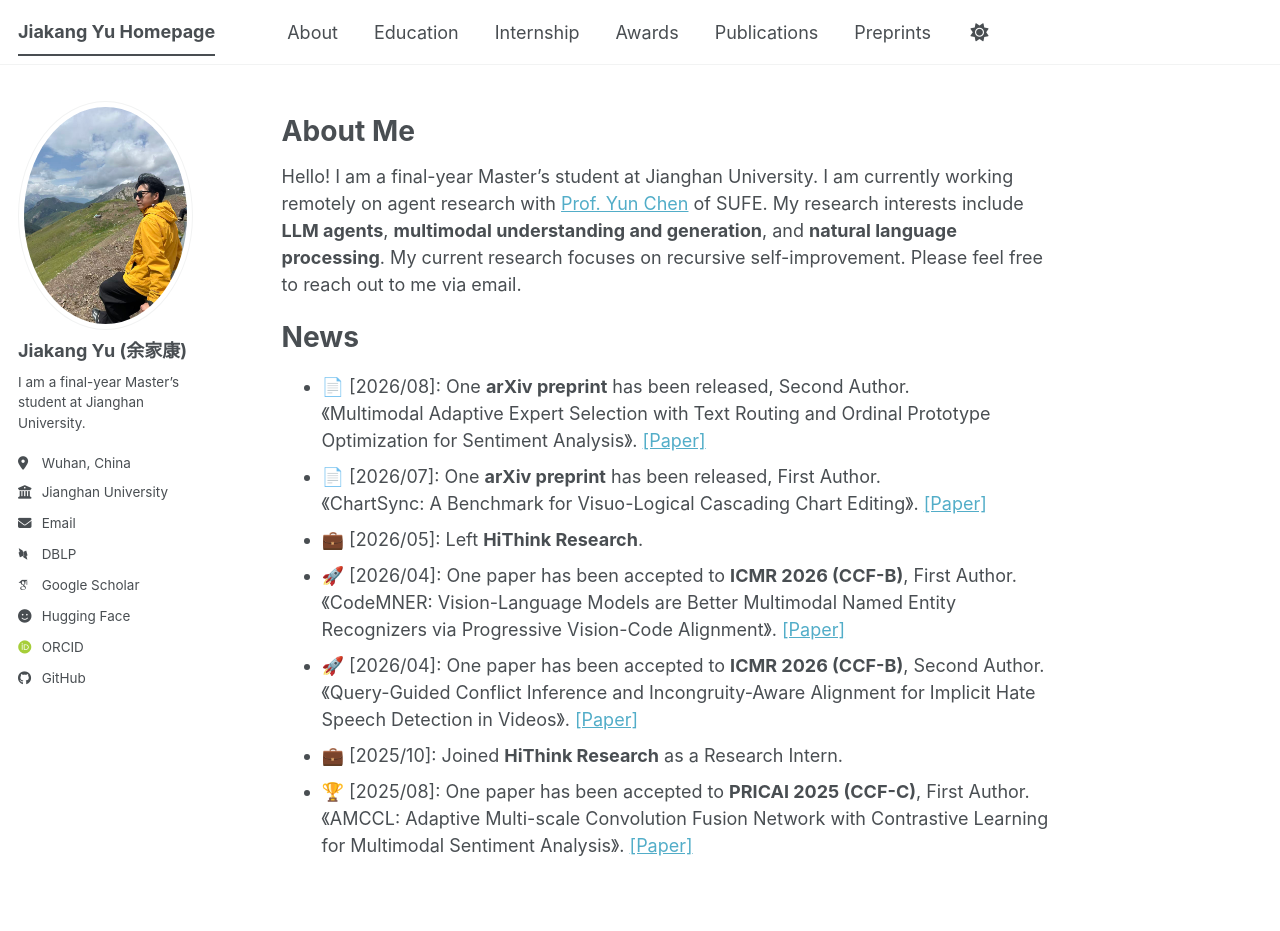
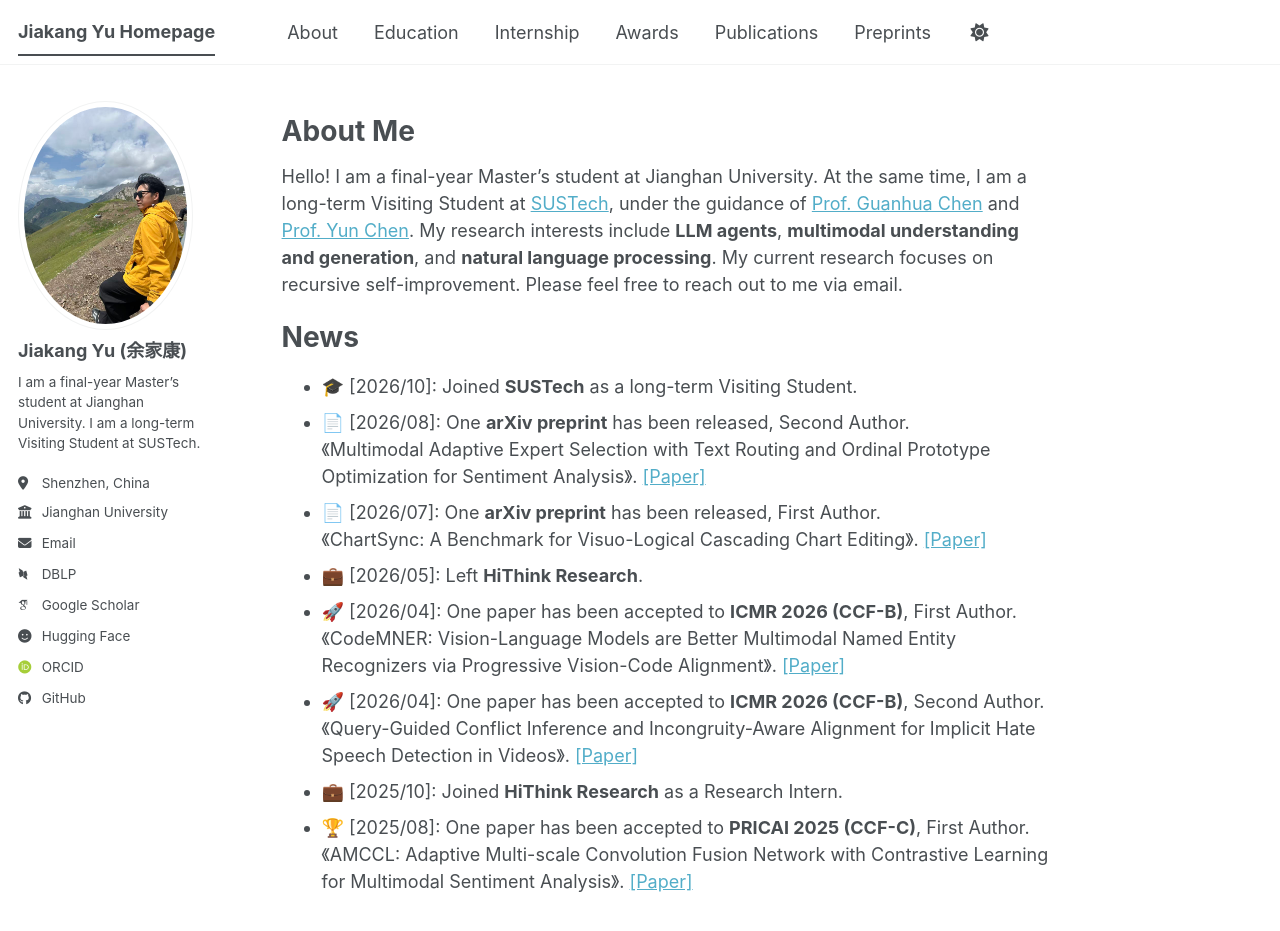
Before and after one commit to kaka-yjk/kaka-yjk.github.io, a Jekyll site: the page built from _pages/about.md, in a window 1280 px wide and 1132 px high. Shown: the top 931 px of the window. Built offline with Jekyll 4.4.1, drawn with Linux system fonts in a browser that asks for light colours; some web fonts are replaced; a script bundle is joined from its source files by our own code; library files that are not in the unit come from our copies.

Commit message:
Add SUSTech visiting student affiliation

```diff
--- a/_config.yml
+++ b/_config.yml
@@ -25,8 +25,8 @@ author:
   avatar           : "profile-2026.jpg"
   name             : "Jiakang Yu (余家康)"
   pronouns         : # example: "she/her"
-  bio              : "I am a final-year Master’s student at Jianghan University."
-  location         : "Wuhan, China"
+  bio              : "I am a final-year Master’s student at Jianghan University. I am a long-term Visiting Student at SUSTech."
+  location         : "Shenzhen, China"
   employer         : "Jianghan University"
   employer_url     : "https://www.jhun.edu.cn/"
   uri              : # URL
--- a/_pages/about.md
+++ b/_pages/about.md
@@ -10,9 +10,10 @@ redirect_from:
 
 <h1 id="about">About Me</h1>
 
-Hello! I am a final-year Master's student at Jianghan University. I am currently working remotely on agent research with [Prof. Yun Chen](https://scai.sufe.edu.cn/cy/main.htm) of SUFE. My research interests include **LLM agents**, **multimodal understanding and generation**, and **natural language processing**. My current research focuses on recursive self-improvement. Please feel free to reach out to me via email.
+Hello! I am a final-year Master's student at Jianghan University. At the same time, I am a long-term Visiting Student at [SUSTech](https://www.sustech.edu.cn/zh/), under the guidance of [Prof. Guanhua Chen](https://www.sustech.edu.cn/zh/faculties/chenguanhua.html) and [Prof. Yun Chen](https://scai.sufe.edu.cn/cy/main.htm). My research interests include **LLM agents**, **multimodal understanding and generation**, and **natural language processing**. My current research focuses on recursive self-improvement. Please feel free to reach out to me via email.
 
 <h1 id="news">News</h1>
+* 🎓 [2026/10]: Joined **SUSTech** as a long-term Visiting Student.
 * 📄 [2026/08]: One **arXiv preprint** has been released, Second Author.<br>
   《Multimodal Adaptive Expert Selection with Text Routing and Ordinal Prototype Optimization for Sentiment Analysis》. [[Paper]](https://arxiv.org/abs/2608.30726)
 * 📄 [2026/07]: One **arXiv preprint** has been released, First Author.<br>
```
